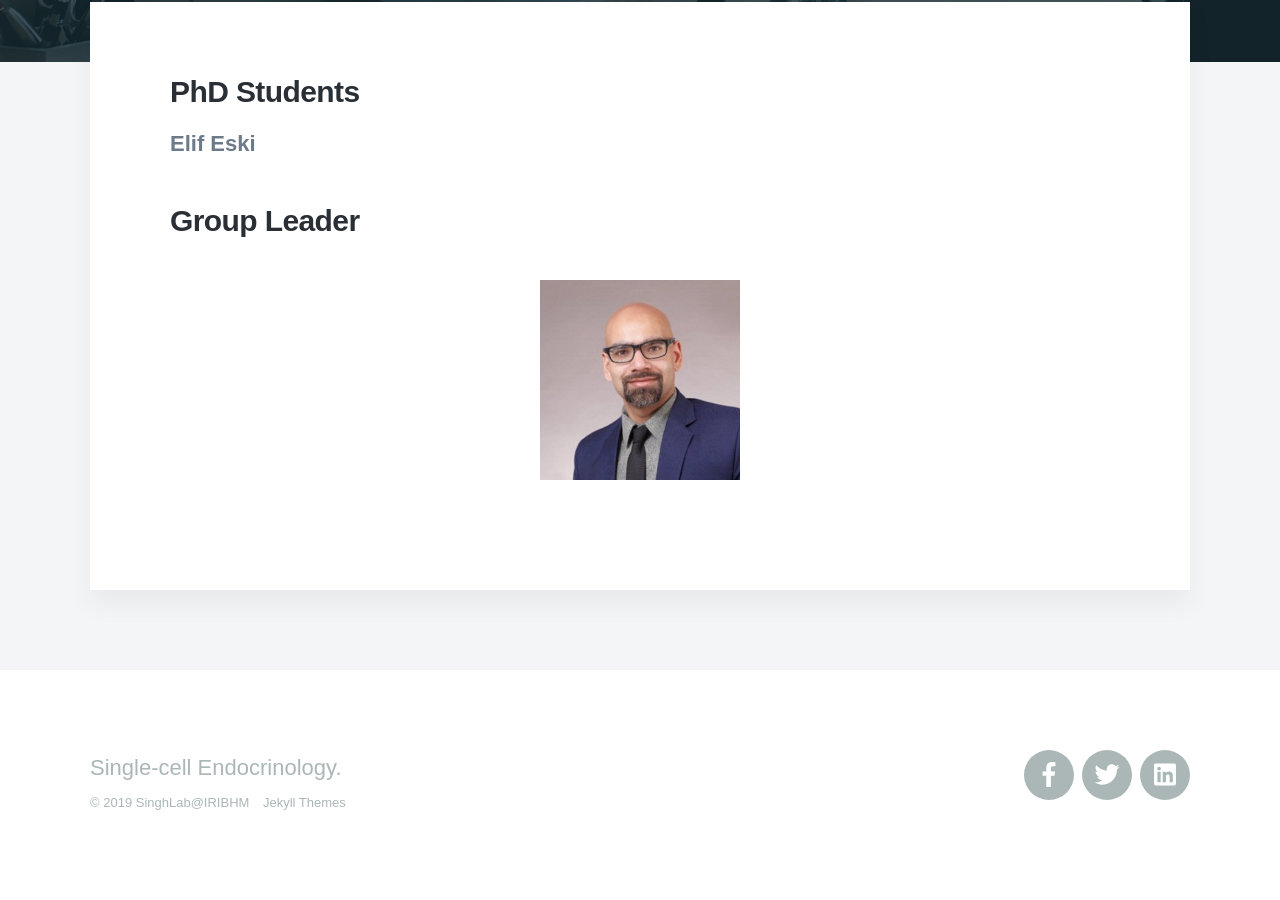
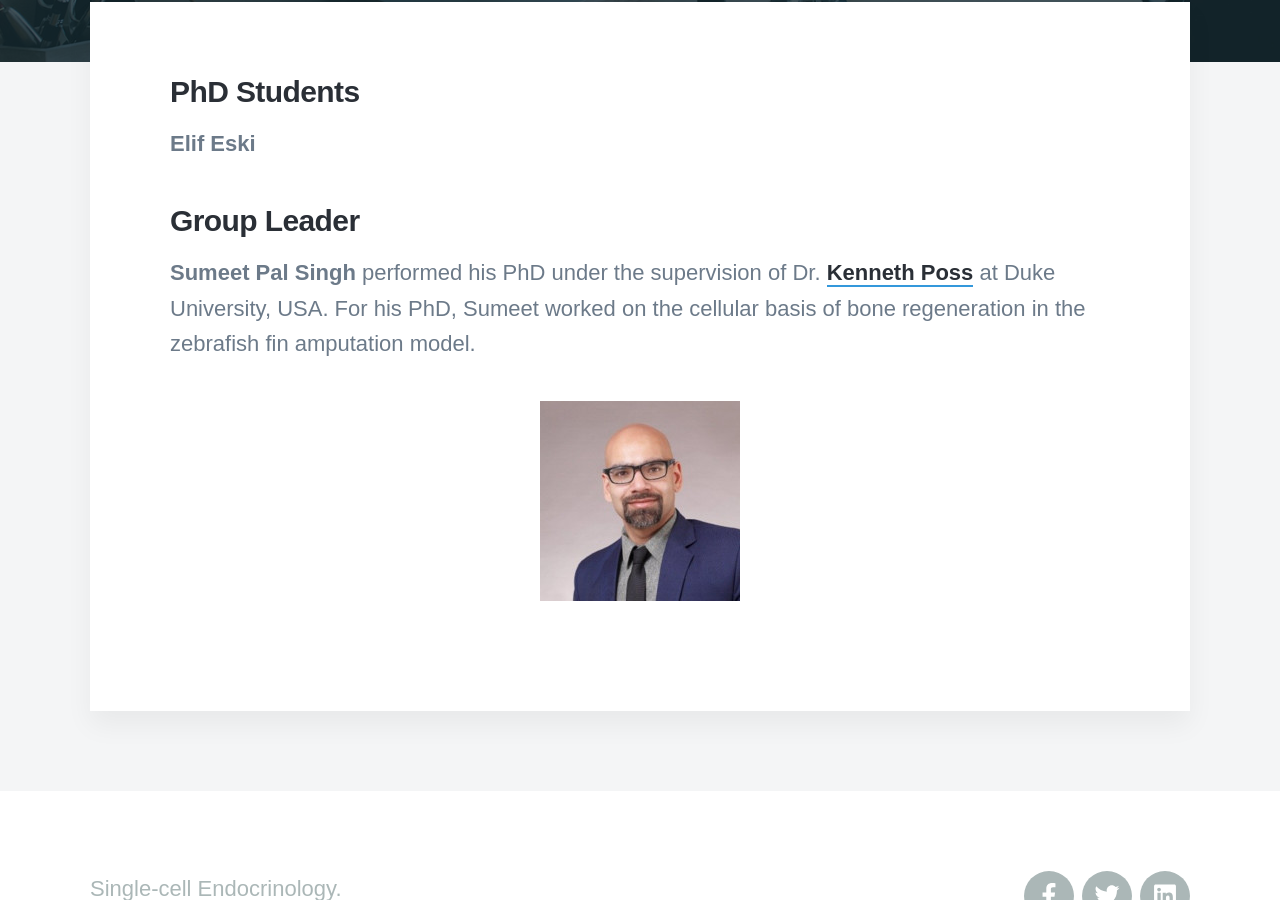
Before and after one commit to sumeetpalsingh/sumeetpalsingh.github.io, a Jekyll site: the page built from _pages/members.md, in a window 1280 px wide and 900 px high, scrolled down 530 px. Built offline with Jekyll 4.4.1, drawn with Linux system fonts in a browser that asks for light colours; nearby versions of some CDN libraries; some web fonts are replaced.

Commit message:
Update members.md

```diff
--- a/_pages/members.md
+++ b/_pages/members.md
@@ -12,6 +12,6 @@ featured_image: /images/demo/about.jpg
 
 ### Group Leader
 
+**Sumeet Pal Singh** performed his PhD under the supervision of Dr. [Kenneth Poss](https://sites.duke.edu/posslab/) at Duke University, USA. For his PhD, Sumeet worked on the cellular basis of bone regeneration in the zebrafish fin amputation model.
 
-**Sumeet Pal Singh** performed his PhD under the supervision of Dr. [Kenneth Poss](https://sites.duke.edu/posslab/) at Duke University, USA. He:
 ![Sumeet](/images/members/sumeet.jpeg "Group Leader")
```
